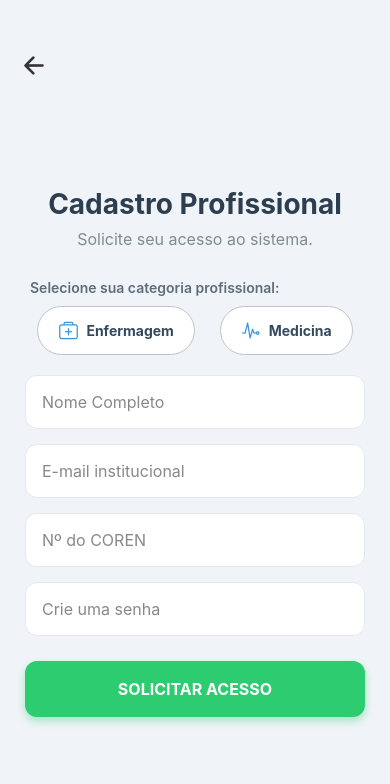
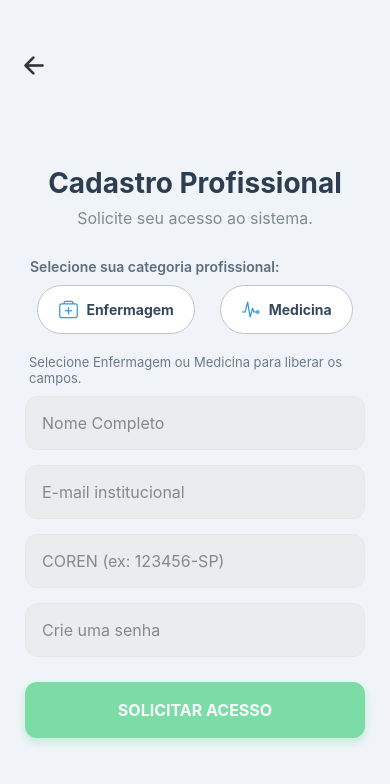
Before and after one commit to Kloppx/tcc-tradutor-libras, a React Native app in the folder mobile/: screen /ProfissionalSignup in a window 390 px wide. Shown: the top 784 px of the page. Built offline with nearby package versions, Linux system fonts and the light colour scheme; no server answers.

Commit message:
fix: ajusta fluxo de triagem e mascaras no app mobile

```diff
--- a/mobile/src/screens/EnfermagemDashboardScreen.tsx
+++ b/mobile/src/screens/EnfermagemDashboardScreen.tsx
@@ -1,6 +1,6 @@
-import React, { useCallback, useEffect, useState } from 'react';
+import React, { useCallback, useEffect, useMemo, useState } from 'react';
 import { View, Text, StyleSheet, TouchableOpacity, FlatList, Alert, StatusBar } from 'react-native';
-import { useNavigation } from '@react-navigation/native';
+import { useFocusEffect, useNavigation } from '@react-navigation/native';
 import { Ionicons } from '@expo/vector-icons';
 import Toast from 'react-native-toast-message';
 import { PacienteTriagem, RootStackScreenProps } from '../types/navigation';
@@ -8,6 +8,13 @@ import { LibrasFAB } from '../components/GlobalComponents';
 import { listPatients, deletePatient } from '../services/api';
 
 const DADOS_FILA: PacienteTriagem[] = [];
+
+const STATUS_LABELS: Record<string, { label: string; backgroundColor: string; textColor: string }> = {
+  waiting: { label: 'Aguardando triagem', backgroundColor: '#E8F4FD', textColor: '#1976D2' },
+  triaged: { label: 'Triado', backgroundColor: '#E8F8F1', textColor: '#1E8449' },
+  called: { label: 'Chamado', backgroundColor: '#FFF3E0', textColor: '#EF6C00' },
+  done: { label: 'Atendido', backgroundColor: '#F3E5F5', textColor: '#7B1FA2' },
+};
 
 const formatArrivalTime = (createdAt?: string) => {
   if (!createdAt) return '--';
@@ -30,17 +37,39 @@ export default function EnfermagemDashboardScreen({ navigation }: Props) {
 
   const loadPatients = useCallback(async () => {
     try {
-      const patientsResponse = await listPatients('waiting');
+      const [waitingResponse, triagedResponse] = await Promise.all([
+        listPatients('waiting'),
+        listPatients('triaged'),
+      ]);
 
-      setPacientes(patientsResponse.patients as PacienteTriagem[]);
+      const combinedPatients = [...waitingResponse.patients, ...triagedResponse.patients] as PacienteTriagem[];
+      combinedPatients.sort((a, b) => {
+        const statusOrder = (status?: string) => (status === 'waiting' ? 0 : 1);
+        const orderDiff = statusOrder(a.status) - statusOrder(b.status);
+        if (orderDiff !== 0) return orderDiff;
+
+        const updatedA = a.updatedAt ? new Date(a.updatedAt).getTime() : 0;
+        const updatedB = b.updatedAt ? new Date(b.updatedAt).getTime() : 0;
+        return updatedB - updatedA;
+      });
+
+      setPacientes(combinedPatients);
     } catch {
       setPacientes(DADOS_FILA);
     }
   }, []);
 
-  useEffect(() => {
-    loadPatients();
-  }, [loadPatients]);
+  const summary = useMemo(() => {
+    const waiting = pacientes.filter((patient) => patient.status === 'waiting').length;
+    const triaged = pacientes.filter((patient) => patient.status === 'triaged').length;
+    return { waiting, triaged };
+  }, [pacientes]);
+
+  useFocusEffect(
+    useCallback(() => {
+      loadPatients();
+    }, [loadPatients])
+  );
 
   const handleLogout = () => {
     Alert.alert(
@@ -99,20 +128,28 @@ export default function EnfermagemDashboardScreen({ navigation }: Props) {
     <View style={styles.patientCard}>
       <TouchableOpacity
         style={styles.patientPrimaryAction}
-        onPress={() => navigation.navigate('TriagemAvancada', { paciente: item })}
+        onPress={item.status === 'waiting' ? () => navigation.navigate('TriagemAvancada', { paciente: item }) : undefined}
+        disabled={item.status !== 'waiting'}
         accessible={true}
-        accessibilityLabel={`Paciente ${item.nome}, ${item.idade} anos. Toque para iniciar triagem.`}
+        accessibilityLabel={`Paciente ${item.nome}, ${item.idade} anos. ${item.status === 'waiting' ? 'Toque para iniciar triagem.' : 'Triagem já concluída.'}`}
       >
         <View style={styles.patientIcon}>
-          <Ionicons name="person-outline" size={30} color="#3498DB" />
+          <Ionicons name="person-outline" size={30} color={item.status === 'waiting' ? '#3498DB' : '#1E8449'} />
         </View>
         <View style={styles.patientInfo}>
-          <Text style={styles.patientName}>{item.nome}</Text>
+          <View style={styles.nameRow}>
+            <Text style={styles.patientName}>{item.nome}</Text>
+            <View style={[styles.statusBadge, { backgroundColor: STATUS_LABELS[item.status || 'waiting'].backgroundColor }]}>
+              <Text style={[styles.statusBadgeText, { color: STATUS_LABELS[item.status || 'waiting'].textColor }]}>
+                {STATUS_LABELS[item.status || 'waiting'].label}
+              </Text>
+            </View>
+          </View>
           <Text style={styles.patientDetails}>
             {item.idade ?? '--'} anos • Senha: {item.senha ?? '--'} • Chegada: {formatArrivalTime(item.createdAt)}
           </Text>
         </View>
-        <Ionicons name="chevron-forward-outline" size={24} color="#BDC3C7" />
+        <Ionicons name={item.status === 'waiting' ? 'chevron-forward-outline' : 'checkmark-circle-outline'} size={24} color={item.status === 'waiting' ? '#BDC3C7' : '#1E8449'} />
       </TouchableOpacity>
 
       <TouchableOpacity
@@ -139,9 +176,20 @@ export default function EnfermagemDashboardScreen({ navigation }: Props) {
         </TouchableOpacity>
       </View>
 
+      <View style={styles.summaryRow}>
+        <View style={styles.summaryCard}>
+          <Text style={styles.summaryNumber}>{summary.waiting}</Text>
+          <Text style={styles.summaryLabel}>Aguardando</Text>
+        </View>
+        <View style={styles.summaryCard}>
+          <Text style={styles.summaryNumber}>{summary.triaged}</Text>
+          <Text style={styles.summaryLabel}>Triados</Text>
+        </View>
+      </View>
+
       {/* Seção da Lista de Pacientes (FlatList) */}
       <View style={styles.listContainer}>
-        <Text style={styles.sectionTitle}>Fila de Espera para Triagem</Text>
+        <Text style={styles.sectionTitle}>Fila de Espera e Triagem Realizada</Text>
         <FlatList
           data={pacientes}
           renderItem={renderItem}
@@ -183,6 +231,30 @@ const styles = StyleSheet.create({
     color: '#7F8C8D',
     marginTop: 4,
   },
+  summaryRow: {
+    flexDirection: 'row',
+    gap: 12,
+    paddingHorizontal: 20,
+    paddingTop: 16,
+  },
+  summaryCard: {
+    flex: 1,
+    backgroundColor: '#fff',
+    borderRadius: 12,
+    paddingVertical: 14,
+    alignItems: 'center',
+    elevation: 2,
+  },
+  summaryNumber: {
+    fontSize: 24,
+    fontWeight: 'bold',
+    color: '#2C3E50',
+  },
+  summaryLabel: {
+    marginTop: 4,
+    fontSize: 13,
+    color: '#7F8C8D',
+  },
   sectionTitle: {
     fontSize: 18,
     fontWeight: '700',
@@ -215,10 +287,25 @@ const styles = StyleSheet.create({
   patientInfo: {
     flex: 1
   },
+  nameRow: {
+    flexDirection: 'row',
+    alignItems: 'center',
+    flexWrap: 'wrap',
+    gap: 8,
+  },
   patientName: {
     fontSize: 16,
     fontWeight: 'bold',
     color: '#2C3E50'
+  },
+  statusBadge: {
+    borderRadius: 999,
+    paddingVertical: 4,
+    paddingHorizontal: 10,
+  },
+  statusBadgeText: {
+    fontSize: 11,
+    fontWeight: '700',
   },
   patientDetails: {
     fontSize: 14,
--- a/mobile/src/screens/MedicoDashboardScreen.tsx
+++ b/mobile/src/screens/MedicoDashboardScreen.tsx
@@ -1,10 +1,10 @@
-import React, { useEffect, useMemo, useState } from 'react';
+import React, { useCallback, useEffect, useMemo, useState } from 'react';
 import { View, Text, StyleSheet, FlatList, TouchableOpacity, Alert } from 'react-native';
 import { HealthHeader, LibrasFAB } from '../components/GlobalComponents';
 import { Ionicons } from '@expo/vector-icons';
 import Toast from 'react-native-toast-message';
 import { PacienteTriagem, RootStackScreenProps } from '../types/navigation';
-import { listPatients } from '../services/api';
+import { listPatients, updatePatient } from '../services/api';
 
 type Props = RootStackScreenProps<'MedicoDashboard'>;
 
@@ -18,21 +18,20 @@ const RISK_PRIORITY: Record<NonNullable<PacienteTriagem['risco']>, number> = {
 
 export default function MedicoDashboardScreen({ navigation }: Props) {
   const [pacientes, setPacientes] = useState<PacienteTriagem[]>(PACIENTES_TRIADOS);
+  const [isCalling, setIsCalling] = useState(false);
 
-  useEffect(() => {
-    const loadPatients = async () => {
+  const loadPatients = useCallback(async () => {
     try {
       const response = await listPatients('triaged');
-        if (response.patients.length > 0) {
       setPacientes(response.patients as PacienteTriagem[]);
-        }
     } catch {
       setPacientes(PACIENTES_TRIADOS);
     }
-    };
+  }, []);
 
+  useEffect(() => {
     loadPatients();
-  }, [pacientes]);
+  }, [loadPatients]);
 
   const pacientesOrdenados = useMemo(() => {
     return [...pacientes].sort((a, b) => {
@@ -41,7 +40,7 @@ export default function MedicoDashboardScreen({ navigation }: Props) {
       if (prioridadeA !== prioridadeB) return prioridadeA - prioridadeB;
       return (a.senha || '').localeCompare(b.senha || '');
     });
-  }, []);
+  }, [pacientes]);
 
   const handleLogout = () => {
     Alert.alert('Sair', 'Deseja encerrar a sessão no consultório?', [
@@ -57,18 +56,36 @@ export default function MedicoDashboardScreen({ navigation }: Props) {
     ]);
   };
 
-  const handleCallNext = () => {
+  const handleCallNext = async () => {
     const proximo = pacientesOrdenados[0];
     if (!proximo) {
       Toast.show({ type: 'info', text1: 'Fila vazia', text2: 'Não há pacientes aguardando consulta.' });
       return;
     }
 
+    if (!proximo.id) {
+      Toast.show({ type: 'error', text1: 'Paciente inválido', text2: 'Não foi possível chamar este paciente.' });
+      return;
+    }
+
+    try {
+      setIsCalling(true);
+      await updatePatient(proximo.id, { status: 'called' });
       Toast.show({
         type: 'success',
         text1: `Chamando: ${proximo.nome}`,
         text2: `Senha ${proximo.senha} • Prioridade ${proximo.risco}`,
       });
+      await loadPatients();
+    } catch (error) {
+      Toast.show({
+        type: 'error',
+        text1: 'Falha ao chamar paciente',
+        text2: error instanceof Error ? error.message : 'Não foi possível atualizar o status.',
+      });
+    } finally {
+      setIsCalling(false);
+    }
   };
 
   const renderItem = ({ item }: { item: PacienteTriagem }) => {
@@ -105,9 +122,9 @@ export default function MedicoDashboardScreen({ navigation }: Props) {
           <Text style={styles.summaryTitle}>Aguardando Consulta</Text>
           <Text style={styles.summaryCount}>{pacientesOrdenados.length} pacientes na fila</Text>
         </View>
-        <TouchableOpacity style={styles.callBtn} onPress={handleCallNext}>
+        <TouchableOpacity style={[styles.callBtn, isCalling && styles.callBtnDisabled]} onPress={handleCallNext} disabled={isCalling}>
           <Ionicons name="notifications-outline" size={20} color="#fff" />
-          <Text style={styles.callBtnText}>PRÓXIMO</Text>
+          <Text style={styles.callBtnText}>{isCalling ? 'CHAMANDO...' : 'PRÓXIMO'}</Text>
         </TouchableOpacity>
       </View>
 
@@ -154,6 +171,9 @@ const styles = StyleSheet.create({
     alignItems: 'center',
     elevation: 2,
   },
+  callBtnDisabled: {
+    opacity: 0.7,
+  },
   callBtnText: { color: '#fff', fontWeight: 'bold', marginLeft: 6, fontSize: 11 },
   card: { backgroundColor: '#fff', borderRadius: 12, marginBottom: 15, flexDirection: 'row', overflow: 'hidden', elevation: 3 },
   riscoBar: { width: 8 },
--- a/mobile/src/screens/PacienteEsperaScreen.tsx
+++ b/mobile/src/screens/PacienteEsperaScreen.tsx
@@ -1,24 +1,39 @@
-import React, { useState, useEffect } from 'react';
+import React, { useEffect, useState } from 'react';
 import { View, Text, StyleSheet, TouchableOpacity, StatusBar, Animated } from 'react-native';
 import { Ionicons } from '@expo/vector-icons';
 import { RootStackScreenProps } from '../types/navigation';
 import { LibrasFAB } from '../components/GlobalComponents';
+import { getPatient } from '../services/api';
 
 type Props = RootStackScreenProps<'PacienteEspera'>;
 
 export default function PacienteEsperaScreen({ route, navigation }: Props) {
-  const { pacienteNome, senha: senhaRecebida } = route.params;
+  const { pacienteNome, pacienteId, senha: senhaRecebida } = route.params;
   const [senha] = useState(senhaRecebida || `N-${Math.floor(Math.random() * 90) + 10}`);
   const [isCalled, setIsCalled] = useState(false);
+  const [isRefreshing, setIsRefreshing] = useState(false);
 
   const [opacity] = useState(new Animated.Value(1));
 
   useEffect(() => {
-    const timer = setTimeout(() => {
-      setIsCalled(true);
-    }, 7000);
-    return () => clearTimeout(timer);
-  }, []);
+    const loadStatus = async () => {
+      if (!pacienteId) {
+        return;
+      }
+
+      try {
+        setIsRefreshing(true);
+        const response = await getPatient(pacienteId);
+        setIsCalled(response.patient.status === 'called');
+      } catch {
+        setIsCalled(false);
+      } finally {
+        setIsRefreshing(false);
+      }
+    };
+
+    loadStatus();
+  }, [pacienteId]);
 
   useEffect(() => {
     if (isCalled) {
@@ -72,6 +87,25 @@ export default function PacienteEsperaScreen({ route, navigation }: Props) {
             {isCalled ? "DIRIJA-SE À TRIAGEM" : "AGUARDANDO CHAMADA"}
           </Text>
         </Animated.View>
+
+        {pacienteId && (
+          <TouchableOpacity
+            style={styles.refreshButton}
+            onPress={async () => {
+              try {
+                setIsRefreshing(true);
+                const response = await getPatient(pacienteId);
+                setIsCalled(response.patient.status === 'called');
+              } finally {
+                setIsRefreshing(false);
+              }
+            }}
+            accessibilityLabel="Atualizar status da chamada"
+          >
+            <Ionicons name="refresh-outline" size={18} color="#fff" />
+            <Text style={styles.refreshButtonText}>{isRefreshing ? 'ATUALIZANDO...' : 'ATUALIZAR STATUS'}</Text>
+          </TouchableOpacity>
+        )}
       </View>
 
       <TouchableOpacity
@@ -181,4 +215,19 @@ const styles = StyleSheet.create({
     marginLeft: 8,
     fontWeight: '600',
   },
+  refreshButton: {
+    marginTop: 18,
+    flexDirection: 'row',
+    alignItems: 'center',
+    backgroundColor: 'rgba(255, 255, 255, 0.15)',
+    paddingVertical: 10,
+    paddingHorizontal: 18,
+    borderRadius: 25,
+  },
+  refreshButtonText: {
+    color: '#fff',
+    fontSize: 14,
+    marginLeft: 8,
+    fontWeight: '600',
+  },
 });
--- a/mobile/src/screens/ProfissionalSignupScreen.tsx
+++ b/mobile/src/screens/ProfissionalSignupScreen.tsx
@@ -1,4 +1,4 @@
-import React, { useState } from 'react';
+import React, { useEffect, useState } from 'react';
 import {
   View, Text, StyleSheet, TextInput, TouchableOpacity,
   ScrollView, KeyboardAvoidingView, Platform, StatusBar
@@ -19,6 +19,28 @@ export default function ProfissionalSignupScreen() {
   const [senha, setSenha] = useState('');
   const [cargo, setCargo] = useState<'Enfermeiro' | 'Medico' | null>(null);
   const [isLoading, setIsLoading] = useState(false);
+
+  const fieldsDisabled = !cargo;
+
+  useEffect(() => {
+    setConselho('');
+  }, [cargo]);
+
+  const formatCouncilNumber = (value: string) => {
+    const cleaned = value.toUpperCase().replace(/[^A-Z0-9]/g, '');
+    const digits = cleaned.replace(/[^0-9]/g, '').slice(0, 6);
+    const letters = cleaned.replace(/[^A-Z]/g, '').slice(0, 2);
+
+    if (!digits) {
+      return letters;
+    }
+
+    if (!letters) {
+      return digits;
+    }
+
+    return `${digits}-${letters}`;
+  };
 
   const handleSignup = async () => {
     if (!nome || !email || !conselho || !senha || !cargo) {
@@ -95,12 +117,46 @@ export default function ProfissionalSignupScreen() {
               </TouchableOpacity>
             </View>
 
-            <TextInput style={styles.input} value={nome} onChangeText={setNome} placeholder="Nome Completo" placeholderTextColor="#888" />
-            <TextInput style={styles.input} value={email} onChangeText={setEmail} keyboardType="email-address" autoCapitalize="none" placeholder="E-mail institucional" placeholderTextColor="#888" />
-            <TextInput style={styles.input} value={conselho} onChangeText={setConselho} placeholder={cargo === 'Medico' ? "Nº do CRM" : "Nº do COREN"} placeholderTextColor="#888" />
-            <TextInput style={styles.input} value={senha} onChangeText={setSenha} secureTextEntry placeholder="Crie uma senha" placeholderTextColor="#888" />
+            <Text style={styles.helperText}>Selecione Enfermagem ou Medicina para liberar os campos.</Text>
 
-            <TouchableOpacity style={styles.signupButton} onPress={handleSignup} disabled={isLoading}>
+            <TextInput
+              style={[styles.input, fieldsDisabled && styles.inputDisabled]}
+              value={nome}
+              onChangeText={setNome}
+              placeholder="Nome Completo"
+              placeholderTextColor="#888"
+              editable={!fieldsDisabled}
+            />
+            <TextInput
+              style={[styles.input, fieldsDisabled && styles.inputDisabled]}
+              value={email}
+              onChangeText={setEmail}
+              keyboardType="email-address"
+              autoCapitalize="none"
+              placeholder="E-mail institucional"
+              placeholderTextColor="#888"
+              editable={!fieldsDisabled}
+            />
+            <TextInput
+              style={[styles.input, fieldsDisabled && styles.inputDisabled]}
+              value={conselho}
+              onChangeText={(text) => setConselho(formatCouncilNumber(text))}
+              placeholder={cargo === 'Medico' ? 'CRM (ex: 123456-SP)' : 'COREN (ex: 123456-SP)'}
+              placeholderTextColor="#888"
+              autoCapitalize="characters"
+              editable={!fieldsDisabled}
+            />
+            <TextInput
+              style={[styles.input, fieldsDisabled && styles.inputDisabled]}
+              value={senha}
+              onChangeText={setSenha}
+              secureTextEntry
+              placeholder="Crie uma senha"
+              placeholderTextColor="#888"
+              editable={!fieldsDisabled}
+            />
+
+            <TouchableOpacity style={[styles.signupButton, (isLoading || fieldsDisabled) && styles.signupButtonDisabled]} onPress={handleSignup} disabled={isLoading || fieldsDisabled}>
               <Text style={styles.signupButtonText}>{isLoading ? 'ENVIANDO...' : 'SOLICITAR ACESSO'}</Text>
             </TouchableOpacity>
           </View>
@@ -191,6 +247,16 @@ const styles = StyleSheet.create({
     fontSize: 16,
     color: '#333',
   },
+  inputDisabled: {
+    backgroundColor: '#EAECEE',
+    color: '#95A5A6',
+  },
+  helperText: {
+    fontSize: 13,
+    color: '#6C7A89',
+    marginBottom: 10,
+    marginLeft: 4,
+  },
   signupButton: {
     backgroundColor: '#2ECC71',
     paddingVertical: 18,
@@ -203,6 +269,9 @@ const styles = StyleSheet.create({
     shadowRadius: 8,
     shadowOffset: { height: 4, width: 0 },
   },
+  signupButtonDisabled: {
+    opacity: 0.6,
+  },
   signupButtonText: {
     color: '#fff',
     fontSize: 16,
```
Also changed, not shown: mobile/src/screens/AnamneseScreen.tsx (+21 -5 lines), mobile/src/screens/TriagemAvancadaScreen.tsx (+35 -12 lines), mobile/src/services/api.ts (+11 -0 lines). Lines whose indentation alone changed are shown as unchanged.
